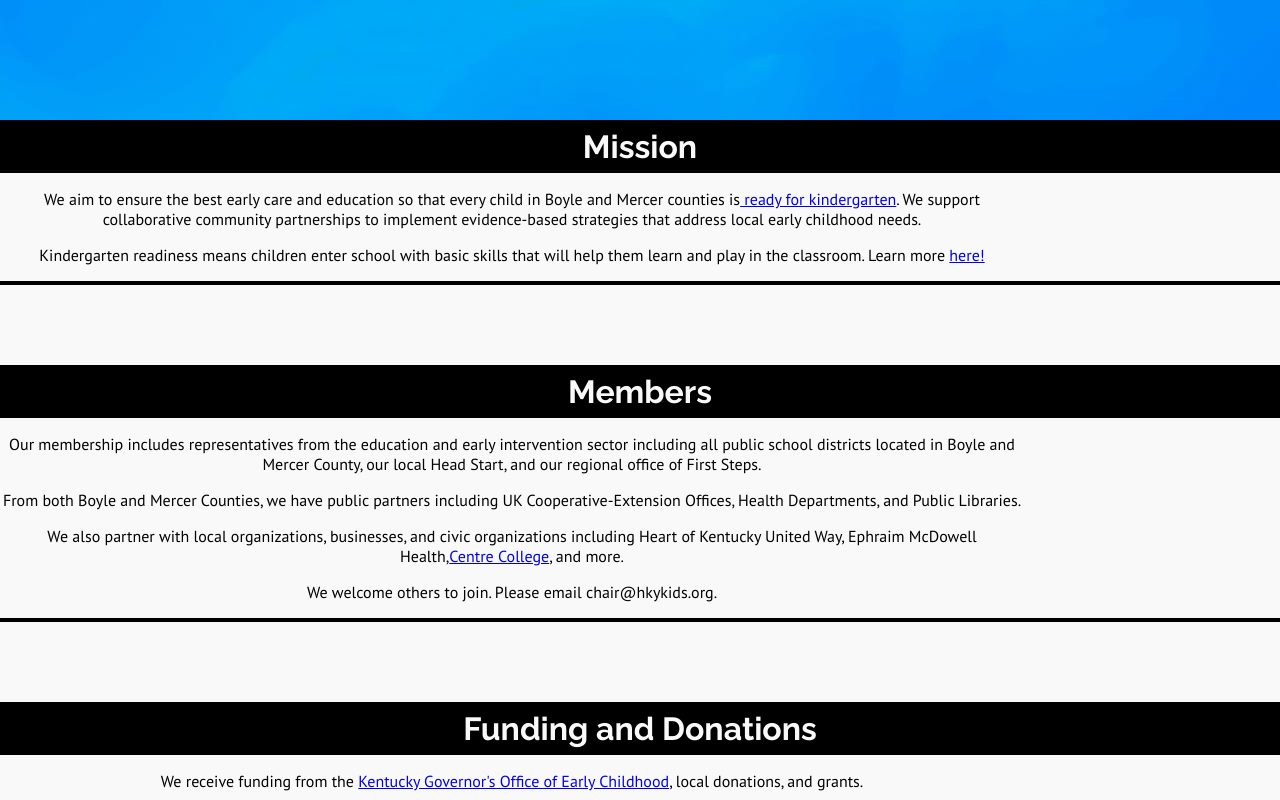
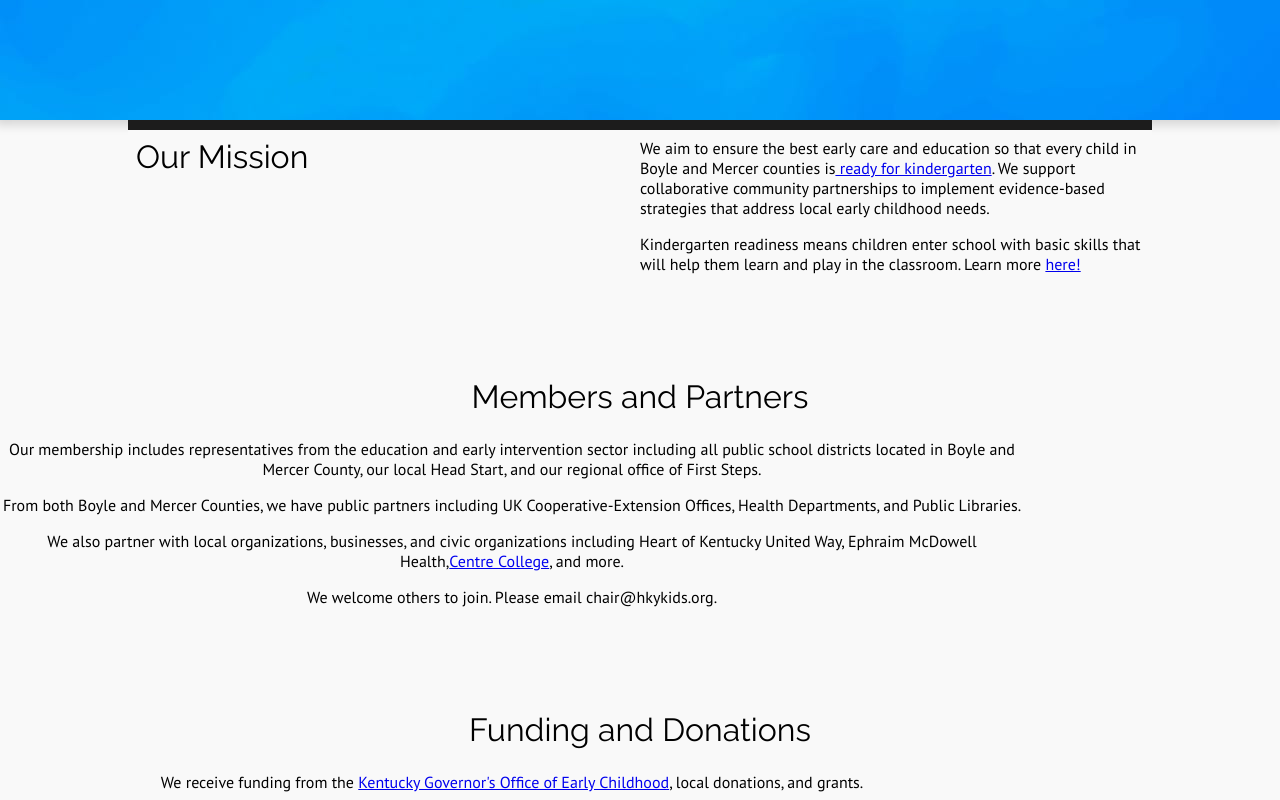
Before and after one commit to BhagatVedant/finalproject, a React (Create React App) app: page / in a window 1280 px wide. Shown: the part 1080-1880 px from the top of the page. Built offline with nearby package versions, Linux system fonts and the light colour scheme.

Commit message:
Home page edit

```diff
--- a/src/pages/home.js
+++ b/src/pages/home.js
@@ -31,7 +31,7 @@ function Home() {
 
                 <section id="mission">
                     <div className='flex-container'>
-                    <h2>Mission</h2>
+                    <h2>Our Mission</h2>
                     </div>
 
                     <div className='container'>
@@ -48,7 +48,7 @@ function Home() {
                 </section>
 
                 <section id="members">
-                    <h2>Members</h2>
+                    <h2>Members and Partners</h2>
 
                     <div className='container'>
                         <p>
--- a/src/styles/home.css
+++ b/src/styles/home.css
@@ -44,14 +44,15 @@ section {
 }
 
 h2 {
-    background-color: black;
+
     font-family: 'Raleway', sans-serif;
     font-size: 2rem;
     text-align: center;
     margin-top: 0;
     margin-bottom: 1rem;
     padding: 0.5rem;
-    color: #f9f9f9;
+    color: black;
+    font-weight: 400;
 }
 
 #inspiration {
@@ -73,19 +74,19 @@ h2 {
 
 #mission {
     background-color: #f9f9f9;
-    border-bottom: black 4px solid;
+
 }
 
 #members {
     margin-top: 10vh;
     background-color: #f9f9f9;
-    border-bottom: black 4px solid;
+
 }
 
 #funding {
     margin-top: 10vh;
     background-color: #f9f9f9;
-    border-bottom: black 4px solid;
+
 }
 
 footer {
@@ -107,3 +108,55 @@ footer img {
     width: 2rem;
     height: 2rem;
 }
+
+
+
+
+#mission{
+    border-top: #1c1c1c 10px solid;
+    max-width: 80vw;
+    display: flex;
+    justify-content: space-between;
+    flex-direction: row;
+    margin: 0 auto;
+    text-align: left;
+}
+
+#mission .flex-container{
+    flex: 1 0 50%;
+    flex-basis: 50%;
+    align-self: flex-start;
+    align-content: flex-start;
+    display: inline-block;
+    width: 100%;
+
+}
+
+#mission .flex-container h2{
+    text-align: left;
+}
+
+#mission .container{
+    flex: 0 0 50%;
+    text-align: left;
+    margin-right:0;
+    margin-top: .5em;
+
+
+
+
+}
+
+#mission .container p{
+    margin-top: 0;
+    padding-right: 0.5rem;
+
+}
+
+#Space1{
+    height:9px;
+    max-width: 80vw;
+    display: flex;
+    background-color:#1c1c1c;;
+
+}
```
